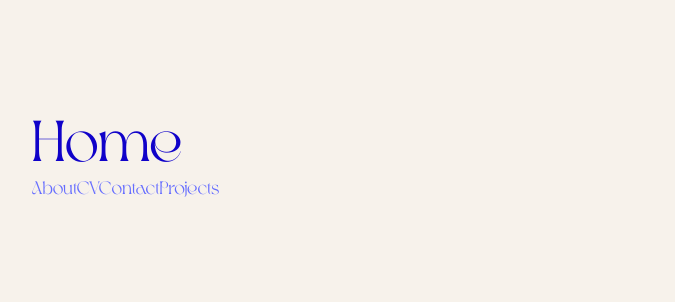
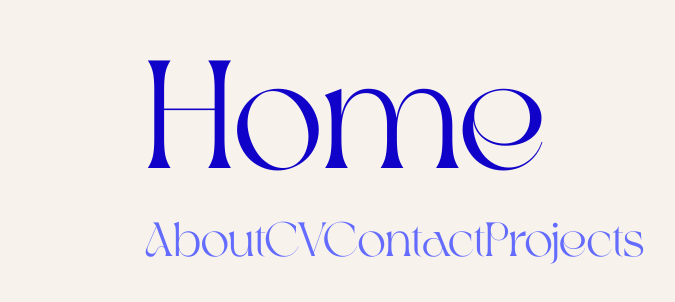
Before and after one commit to lisamarieandersson/showcase-pro, a React (Vite) app: page / in a window 1280 px wide. Shown: the part 242-544 px from the top of the page, without its empty margins (36-711 px from the left). Built offline with nearby package versions, Linux system fonts and the light colour scheme.

Commit message:
edit font size

```diff
--- a/src/styles/index.scss
+++ b/src/styles/index.scss
@@ -36,8 +36,7 @@ html {
 :root {
   font-family: 'Crake Light', serif;
   line-height: 1.5;
-  font-weight: 300;
-  font-size: 1.125rem;
+  font-size: 3rem;
   text-rendering: optimizeLegibility;
   -webkit-font-smoothing: antialiased;
   -moz-osx-font-smoothing: grayscale;
```
